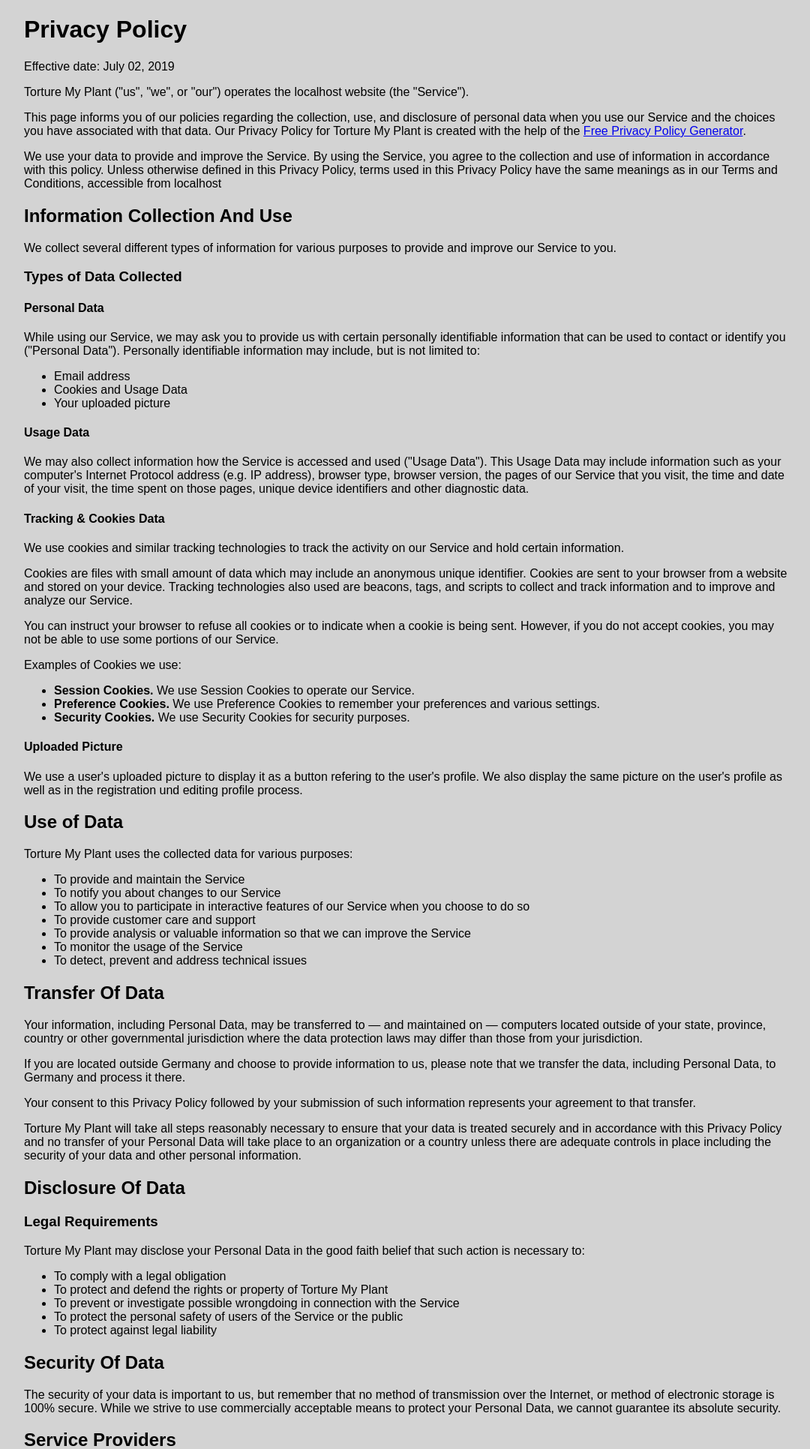
After one commit to masskro0/Torture-My-Plant, a PHP site: page /privacy_policy.html in a window 1280 px wide. The commit adds this page. Shown: the top 1932 px of the page at 75% size, without its empty margins (96-1176 px from the left). Run offline with PHP 8.4, Linux system fonts and the light colour scheme.

Commit message:
Privacy Policy generiert. Verweis auf der Registrierpage. Loginscreen enthält Verweis auf Registrierpage. Benachrichtigungspopup für den wartenen User gestylt

```diff
--- a/clientRobotDatabase.php
+++ b/clientRobotDatabase.php
@@ -30,8 +30,8 @@ if($stmt = $connect->prepare("SELECT * FROM Game")){
         // Port
         $service_port = 23;
         // Localhost
-        //$address = '10.90.1.170';
-        $address = '127.0.0.1';
+        $address = '10.90.1.170';
+        //$address = '127.0.0.1';
         // Create a TCP/IP socket
         $socket = socket_create(AF_INET, SOCK_STREAM, SOL_TCP);
 
--- /dev/null
+++ b/privacy_policy.html
@@ -0,0 +1,118 @@
+<!doctype html>
+<html>
+  <head>
+    <meta charset="utf-8" />
+    <meta name="viewport" content="width=device-width, initial-scale=1.0">
+    <title>Torture My Plant Privacy Policy</title>
+    <link rel="stylesheet" type="text/css" href="styles/policy.css">
+    </head>
+    <body>
+<h1>Privacy Policy</h1>
+
+
+<p>Effective date: July 02, 2019</p>
+
+
+<p>Torture My Plant ("us", "we", or "our") operates the localhost website (the "Service").</p>
+
+<p>This page informs you of our policies regarding the collection, use, and disclosure of personal data when you use our Service and the choices you have associated with that data. Our Privacy Policy  for Torture My Plant is created with the help of the <a href="https://www.freeprivacypolicy.com/free-privacy-policy-generator.php">Free Privacy Policy Generator</a>.</p>
+
+<p>We use your data to provide and improve the Service. By using the Service, you agree to the collection and use of information in accordance with this policy. Unless otherwise defined in this Privacy Policy, terms used in this Privacy Policy have the same meanings as in our Terms and Conditions, accessible from localhost</p>
+
+
+<h2>Information Collection And Use</h2>
+
+<p>We collect several different types of information for various purposes to provide and improve our Service to you.</p>
+
+<h3>Types of Data Collected</h3>
+
+<h4>Personal Data</h4>
+
+<p>While using our Service, we may ask you to provide us with certain personally identifiable information that can be used to contact or identify you ("Personal Data"). Personally identifiable information may include, but is not limited to:</p>
+
+<ul>
+<li>Email address</li><li>Cookies and Usage Data</li><li>Your uploaded picture</li>
+</ul>
+
+<h4>Usage Data</h4>
+
+<p>We may also collect information how the Service is accessed and used ("Usage Data"). This Usage Data may include information such as your computer's Internet Protocol address (e.g. IP address), browser type, browser version, the pages of our Service that you visit, the time and date of your visit, the time spent on those pages, unique device identifiers and other diagnostic data.</p>
+
+<h4>Tracking & Cookies Data</h4>
+<p>We use cookies and similar tracking technologies to track the activity on our Service and hold certain information.</p>
+<p>Cookies are files with small amount of data which may include an anonymous unique identifier. Cookies are sent to your browser from a website and stored on your device. Tracking technologies also used are beacons, tags, and scripts to collect and track information and to improve and analyze our Service.</p>
+<p>You can instruct your browser to refuse all cookies or to indicate when a cookie is being sent. However, if you do not accept cookies, you may not be able to use some portions of our Service.</p>
+<p>Examples of Cookies we use:</p>
+<ul>
+    <li><strong>Session Cookies.</strong> We use Session Cookies to operate our Service.</li>
+    <li><strong>Preference Cookies.</strong> We use Preference Cookies to remember your preferences and various settings.</li>
+    <li><strong>Security Cookies.</strong> We use Security Cookies for security purposes.</li>
+</ul>
+
+<h4>Uploaded Picture</h4>
+<p>We use a user's uploaded picture to display it as a button refering to the user's profile. We also display the same picture on the user's profile as well as in the registration und editing profile process.</p>
+
+<h2>Use of Data</h2>
+
+<p>Torture My Plant uses the collected data for various purposes:</p>
+<ul>
+    <li>To provide and maintain the Service</li>
+    <li>To notify you about changes to our Service</li>
+    <li>To allow you to participate in interactive features of our Service when you choose to do so</li>
+    <li>To provide customer care and support</li>
+    <li>To provide analysis or valuable information so that we can improve the Service</li>
+    <li>To monitor the usage of the Service</li>
+    <li>To detect, prevent and address technical issues</li>
+</ul>
+
+<h2>Transfer Of Data</h2>
+<p>Your information, including Personal Data, may be transferred to — and maintained on — computers located outside of your state, province, country or other governmental jurisdiction where the data protection laws may differ than those from your jurisdiction.</p>
+<p>If you are located outside Germany and choose to provide information to us, please note that we transfer the data, including Personal Data, to Germany and process it there.</p>
+<p>Your consent to this Privacy Policy followed by your submission of such information represents your agreement to that transfer.</p>
+<p>Torture My Plant will take all steps reasonably necessary to ensure that your data is treated securely and in accordance with this Privacy Policy and no transfer of your Personal Data will take place to an organization or a country unless there are adequate controls in place including the security of your data and other personal information.</p>
+
+<h2>Disclosure Of Data</h2>
+
+<h3>Legal Requirements</h3>
+<p>Torture My Plant may disclose your Personal Data in the good faith belief that such action is necessary to:</p>
+<ul>
+    <li>To comply with a legal obligation</li>
+    <li>To protect and defend the rights or property of Torture My Plant</li>
+    <li>To prevent or investigate possible wrongdoing in connection with the Service</li>
+    <li>To protect the personal safety of users of the Service or the public</li>
+    <li>To protect against legal liability</li>
+</ul>
+
+<h2>Security Of Data</h2>
+<p>The security of your data is important to us, but remember that no method of transmission over the Internet, or method of electronic storage is 100% secure. While we strive to use commercially acceptable means to protect your Personal Data, we cannot guarantee its absolute security.</p>
+
+<h2>Service Providers</h2>
+<p>We may employ third party companies and individuals to facilitate our Service ("Service Providers"), to provide the Service on our behalf, to perform Service-related services or to assist us in analyzing how our Service is used.</p>
+<p>These third parties have access to your Personal Data only to perform these tasks on our behalf and are obligated not to disclose or use it for any other purpose.</p>
+
+
+
+<h2>Links To Other Sites</h2>
+<p>Our Service may contain links to other sites that are not operated by us. If you click on a third party link, you will be directed to that third party's site. We strongly advise you to review the Privacy Policy of every site you visit.</p>
+<p>We have no control over and assume no responsibility for the content, privacy policies or practices of any third party sites or services.</p>
+
+
+<h2>Children's Privacy</h2>
+<p>Our Service does not address anyone under the age of 18 ("Children").</p>
+<p>We do not knowingly collect personally identifiable information from anyone under the age of 18. If you are a parent or guardian and you are aware that your Children has provided us with Personal Data, please contact us. If we become aware that we have collected Personal Data from children without verification of parental consent, we take steps to remove that information from our servers.</p>
+
+
+<h2>Changes To This Privacy Policy</h2>
+<p>We may update our Privacy Policy from time to time. We will notify you of any changes by posting the new Privacy Policy on this page.</p>
+<p>We will let you know via email and/or a prominent notice on our Service, prior to the change becoming effective and update the "effective date" at the top of this Privacy Policy.</p>
+<p>You are advised to review this Privacy Policy periodically for any changes. Changes to this Privacy Policy are effective when they are posted on this page.</p>
+
+
+<h2>Contact Us</h2>
+<p>If you have any questions about this Privacy Policy, please contact us:</p>
+<ul>
+        <li>By email: heine08@ads.uni-passau.de</li>
+
+        </ul>
+    </body>
+</html>
--- a/register.php
+++ b/register.php
@@ -106,6 +106,9 @@ if(isset($_POST['submit'])) {
             array_push($errors, "This email is already taken");
         }
     }
+    if (!isset($_POST['policy'])){
+        array_push($errors, "You must accept the privacy policy");
+    }
 
     // Insert new account
     if($stmt_username->num_rows === 0 && $stmt_email->num_rows === 0 && count($errors) == 0) {
--- a/signup.php
+++ b/signup.php
@@ -44,6 +44,9 @@
             <?php echo"<input type=\"password\" placeholder=\"Password...\" name=\"password1\" value=\"$password1\" required>"; ?>
             <label for="password2"><b>Repeat Password</b></label>
             <?php echo"<input type=\"password\" placeholder=\"Repeat Password...\" name=\"password2\" value=\"$password2\" required>"; ?>
+            <input type="checkbox" id="policy" name="policy" required> I have read and agree to the <a href="privacy_policy.html" class="policylink">
+                Privacy Policy.</a>
+
 
             <input name="submit" class="accept signupbutton" type="submit" value="Sign Up">
 
--- /dev/null
+++ b/styles/policy.css
@@ -0,0 +1,6 @@
+body{
+    margin-left: 10%;
+    margin-right: 10%;
+    font-family: sans-serif;
+    background-color: lightgrey;
+}
--- a/styles/signup.css
+++ b/styles/signup.css
@@ -1,6 +1,7 @@
 body{
     margin-left: 10%;
     margin-right: 10%;
+    font-family: sans-serif;
 }
 a, p, button, label, input, h1{
     font-family: sans-serif;
@@ -116,3 +117,8 @@ figure img{
    width:100%; /*make image streatch*/
     margin:-21.875% 0;
 }
+input[type=checkbox]{
+    display: inline;
+    margin-top: 10px;
+    margin-bottom: 10px;
+}
```
Also changed, not shown: index.php (+11 -2 lines), styles/index.css (+28 -1 lines), 1 other file.
